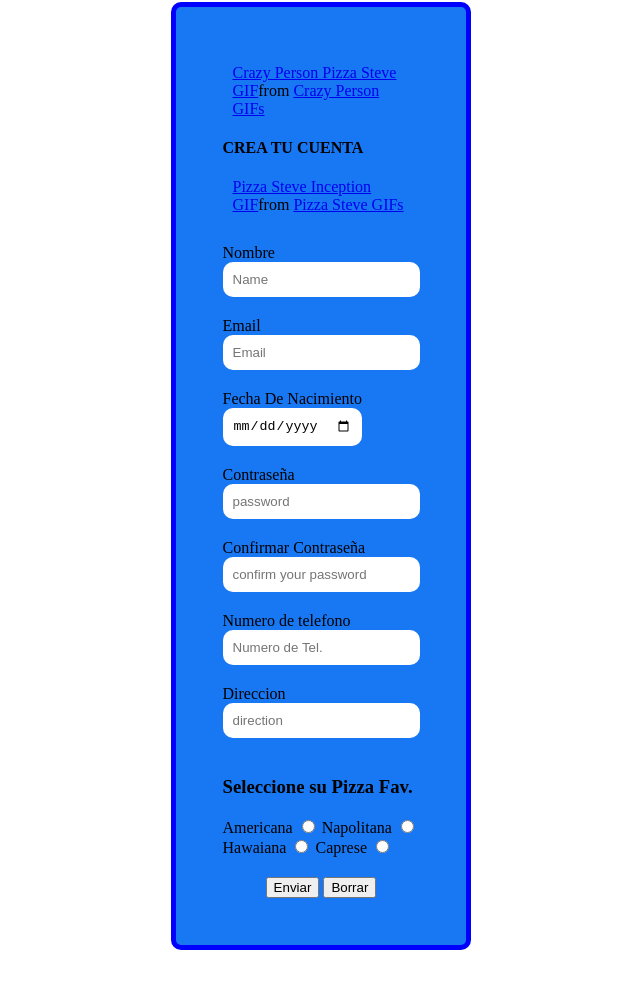
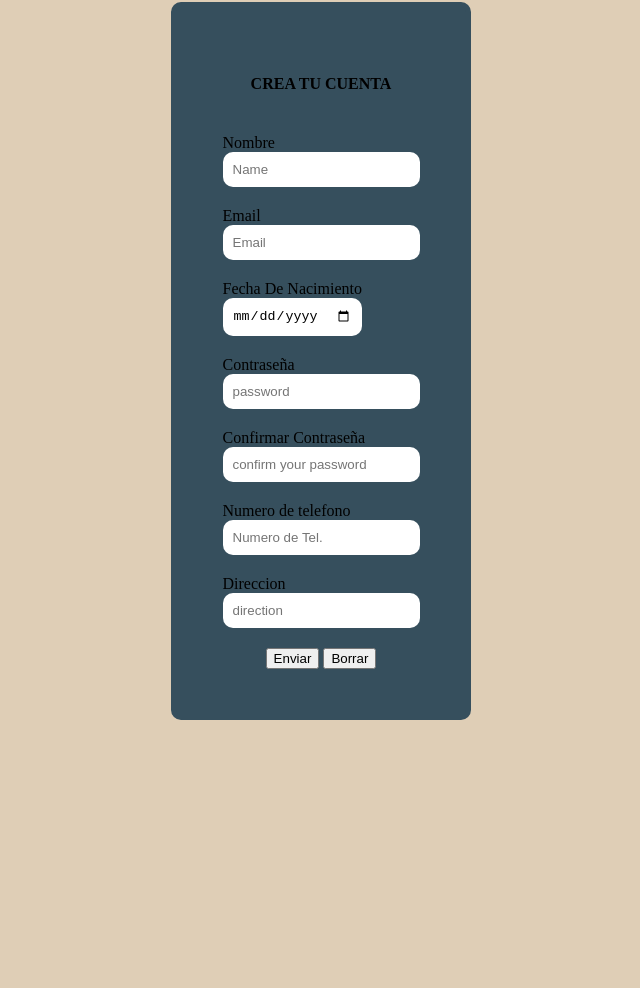
Before and after one commit to AndrewFlowe-rs/proyecto-pizzeria, a website: page views/register.html in a window 1280 px wide. Shown: the part 590-1578 px from the top of the page, without its empty margins (319-959 px from the left). Drawn offline with Linux system fonts and the light colour scheme; a script that the page names is missing; files whose address does not match are found by name; a web font is replaced by a local one.

Commit message:
agrego cam7bios en el html

```diff
--- a/public/css/register.css
+++ b/public/css/register.css
@@ -7,6 +7,8 @@ padding: 39%;
 justify-content: center;
 
 align-items: center;
+
+background-color: #dfceb6;
 }
 
 
@@ -20,13 +22,13 @@ display: flex;
 
 flex-direction: column;
 
-border: solid 5px blue;
+border: solid 5px #364f5d;
 
 border-radius: 10px;
 
 /* border-right: inset; */
 
-background-color: var(--facebok);
+background-color: #364f5d;
 
 margin: 0 auto;
 
@@ -85,3 +87,5 @@ flex-direction: column;
 
 /* display: inline-block; */
 }
+.main-register .form-register .conteiner-butons {}
+.main-register .form-register .conteiner-butons button {}
--- a/views/register.html
+++ b/views/register.html
@@ -34,9 +34,7 @@
 
         <form class="form-register">
             <div class="CONTENEDOR-T">
-                <div class="tenor-gif-embed" data-postid="12583842" data-share-method="host" data-aspect-ratio="1" data-width="100%"><a href="https://tenor.com/view/crazy-person-pizza-steve-uncle-grandpa-gif-12583842">Crazy Person Pizza Steve GIF</a>from <a href="https://tenor.com/search/crazy+person-gifs">Crazy Person GIFs</a></div> <script type="text/javascript" async src="https://tenor.com/embed.js"></script>
                 <h4>CREA TU CUENTA</h4>
-                <div class="tenor-gif-embed" data-postid="12583837" data-share-method="host" data-aspect-ratio="0.833333" data-width="100%"><a href="https://tenor.com/view/pizza-steve-inception-uncle-grandpa-deal-with-it-gif-12583837">Pizza Steve Inception GIF</a>from <a href="https://tenor.com/search/pizza+steve-gifs">Pizza Steve GIFs</a></div> <script type="text/javascript" async src="https://tenor.com/embed.js"></script>
             </div>
             <div>
                 <label for="nombre">Nombre</label>
@@ -67,20 +65,8 @@
                 <label for="direction">Direccion</label>
                 <input type="text" placeholder="direction" id="direction">
             </div>
-            <div class="conteiner-p-f">
-                <h3>Seleccione su Pizza Fav.</h3>
-                <label for="american">Americana</label>
-                <input type="radio" name="fav" id="american">
-                <label for="napo">Napolitana</label>
-                <input type="radio" name="fav" id="napo">
-                <label for="hawai">Hawaiana</label>
-                <input type="radio" name="fav" id="hawai">
-                <label for="caprese">Caprese</label>
-                <input type="radio" name="fav" id="caprese">
 
-            </div>
-
-            <div>
+            <div class="container-butons">
                 <button type="submit">Enviar</button>
                 <button type="reset">Borrar</button>
             </div>
```
Also changed, not shown: views/login.html (+15 -10 lines).
